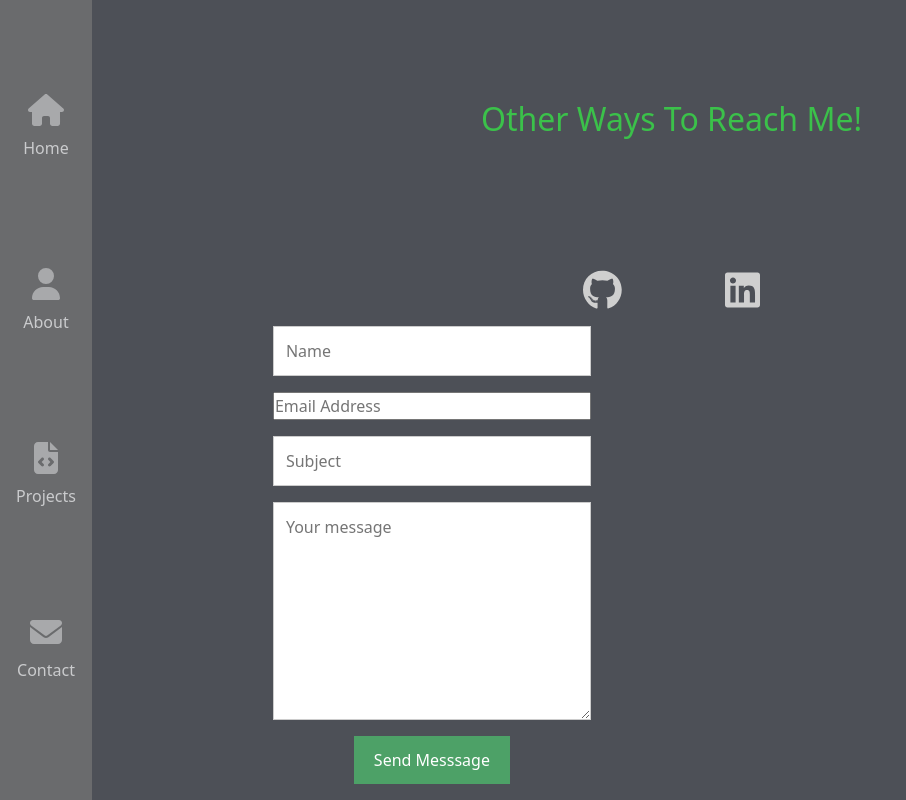
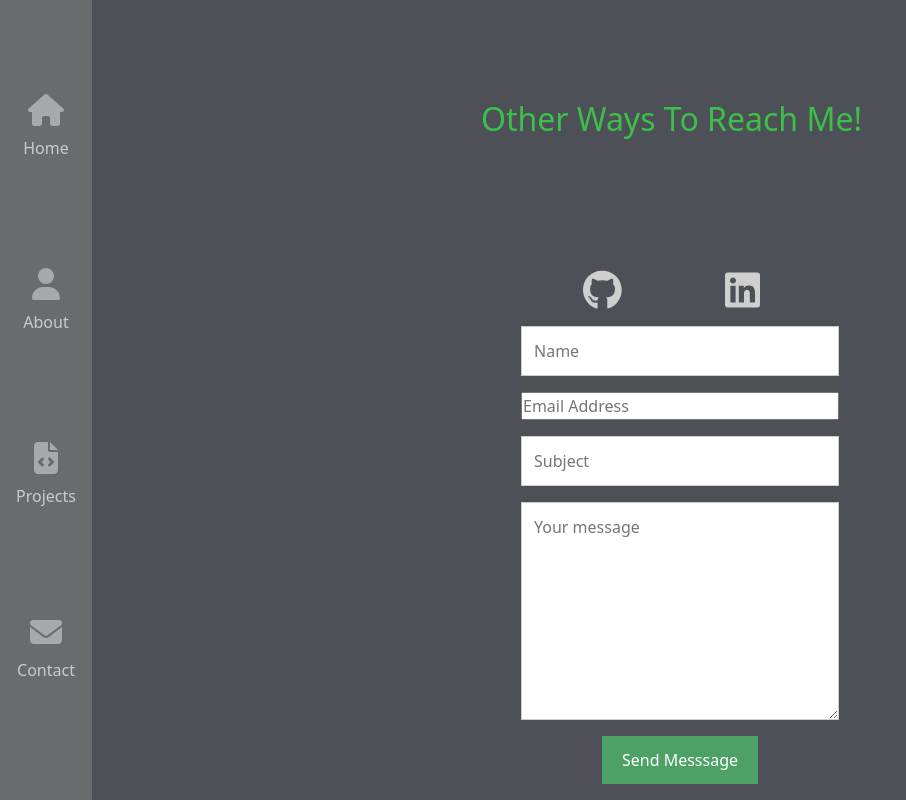
Before and after one commit to thenickgarza/react-portfolio, a React (Create React App) app: page /contactme in a window 1280 px wide. Shown: the whole page, without its empty margins (0-906 px from the left). Built offline with nearby package versions, Linux system fonts and the light colour scheme.

Commit message:
I am for real this time... I really fixed it

```diff
--- a/src/components/ContactMe/ContactMe.css
+++ b/src/components/ContactMe/ContactMe.css
@@ -18,6 +18,7 @@
  form {
      width: fit-content;
      display: inline-block;
+
  }
 
  @media screen and (min-width: 1135px) {
--- a/src/components/ContactMe/index.js
+++ b/src/components/ContactMe/index.js
@@ -35,6 +35,7 @@ export const ContactMe = () => {
     initial={{opacity:0}}
     animate={{opacity: 1}}
     exit={{opacity: 0}}
+    style={{textAlign: "center"}}
     >
       <div className='reachMeDiv'>
         <h2 style={{color: "rgb(59, 193, 74)"}}>Other Ways To Reach Me!</h2>
```
